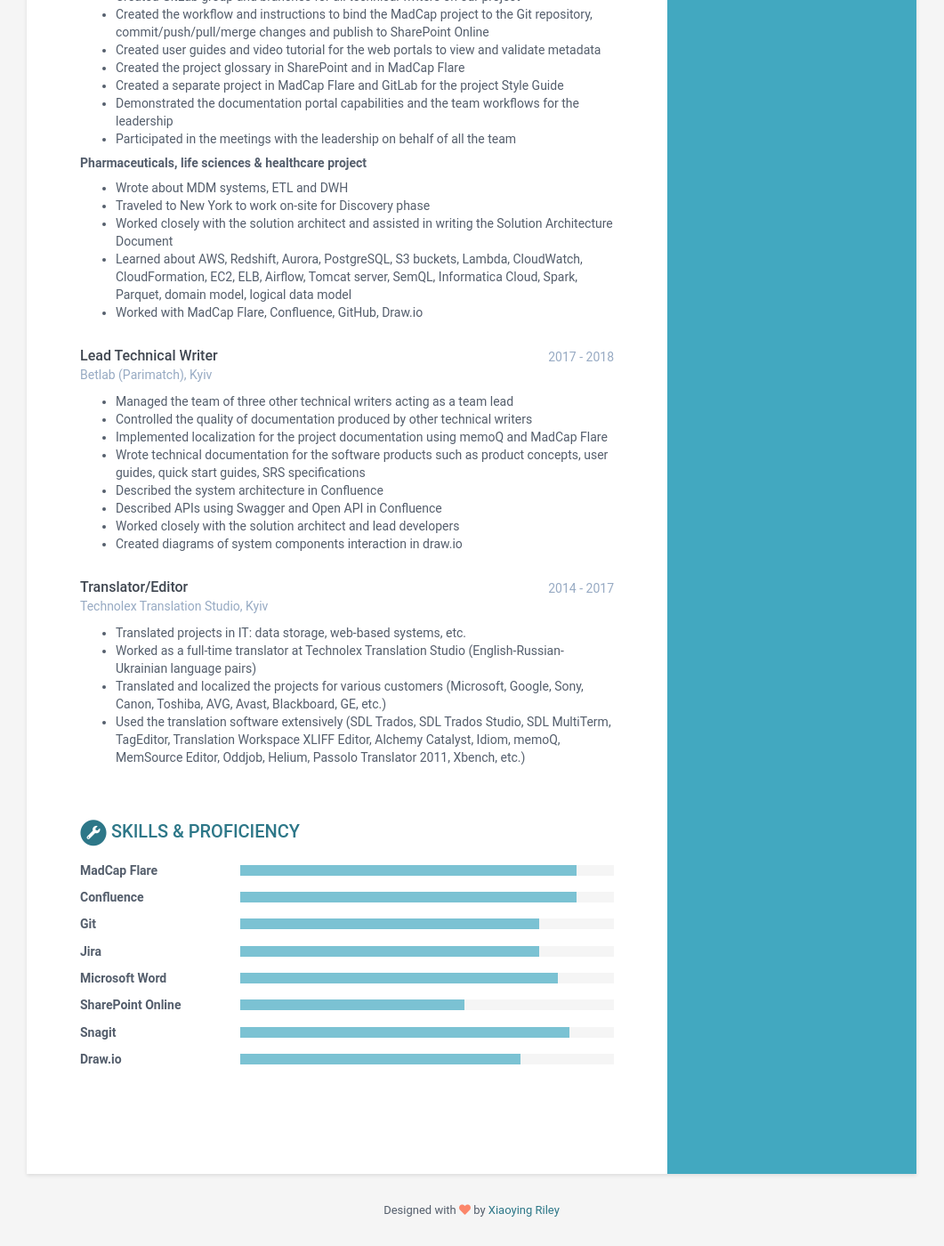
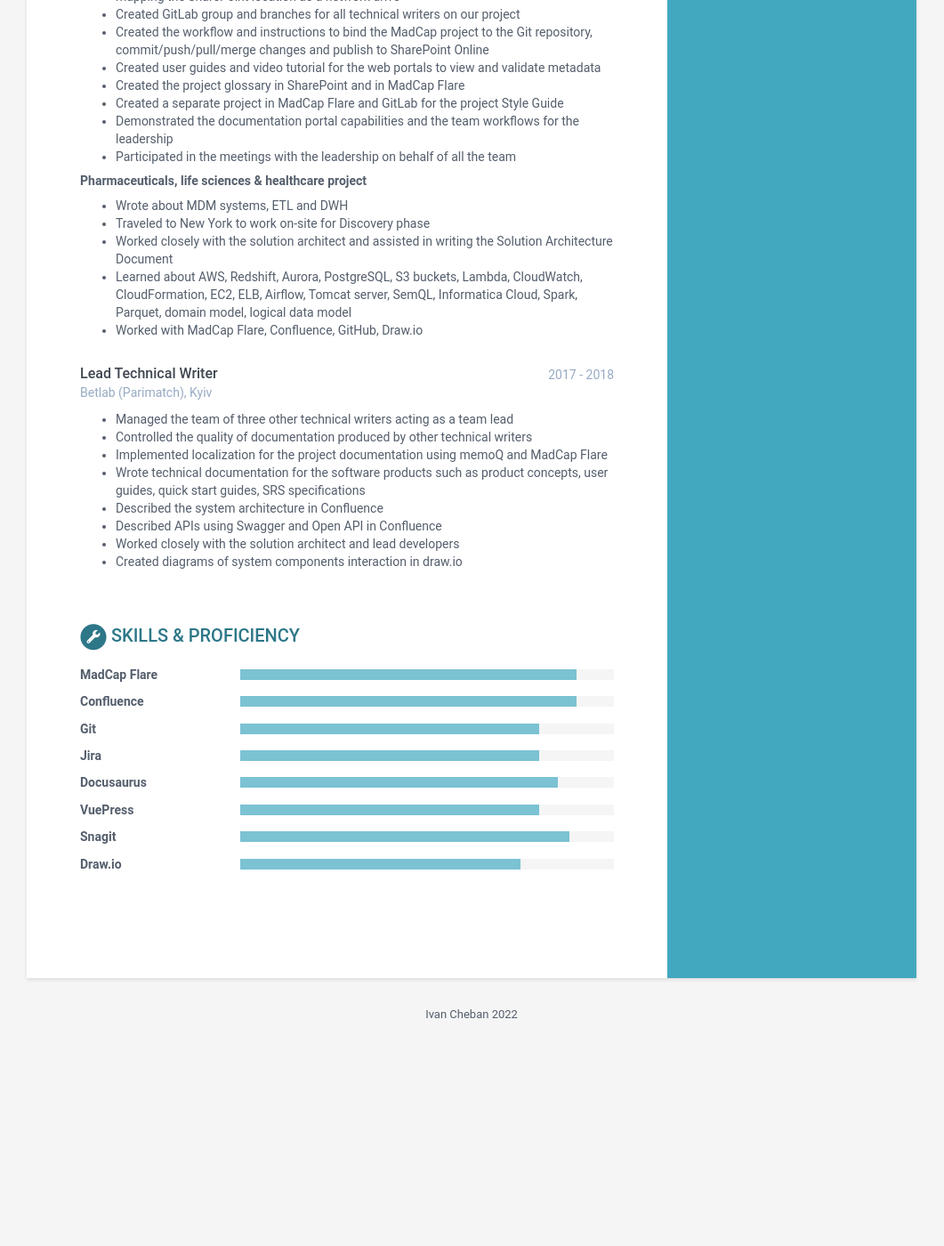
Before and after one commit to ivancheban/online-cv, a Jekyll site: the page built from index.html, in a window 1280 px wide and 1400 px high, scrolled down 1276 px. Shown: the whole window at 89% size, without its empty margins (110-1171 px from the left). Built offline with Jekyll 4.4.1, drawn with Linux system fonts in a browser that asks for light colours; after the commit the page ends 2457 px from its top, so only the background shows below that; some of the changed text lies outside the part shown.

```diff
--- a/_data/data.yml
+++ b/_data/data.yml
@@ -17,6 +17,7 @@ sidebar:
     # website: blog.webjeda.com #do not add http://
     skype: ivan_cheban
     telegram: ivan_cheban
+    website: https://docsy-site.netlify.app/docs/
     linkedin: ivan-cheban-a24b576
     github: ivancheban
     gitlab: ivancheban
@@ -50,10 +51,10 @@ career-profile:
     title: Career Profile
     summary: |
           - 5 years of experience as a technical writer
-          - 10+ years of experience in translation and interpreting
+          - Docs-as-code, static site generators experience
           - Experience in using MadCap Flare for writing technical documentation
-          - Confluence, Jira, Draw.io, Git
-          - Experience in writing about betting software, security systems, CMS, MDM systems
+          - Confluence, Jira, Draw.io, GitHub, GitLab, Bitbucket
+          - Experience in writing about fintech, life sciences & healthcare, security systems, CMS, MDM systems
           - Certified English translator
 
 education:
@@ -74,7 +75,7 @@ education:
           - Confluence, Jira, Draw.io, Git
           - Experience in writing about betting software, security systems, CMS, MDM systems
           - Certified English translator
-          - Fluent English, intermediate French, native Ukrainian and Russian languages
+          - Fluent English, intermediate French, native Ukrainian
 experiences:
     - role: Senior Technical Writer
       time: 2018 – Present
@@ -143,14 +144,6 @@ experiences:
           - Worked closely with the solution architect and lead developers
           - Created diagrams of system components interaction in draw.io
 
-    - role: Translator/Editor
-      time: 2014 - 2017
-      company: Technolex Translation Studio, Kyiv
-      details: |
-          - Translated projects in IT: data storage, web-based systems, etc.
-          - Worked as a full-time translator at Technolex Translation Studio (English-Russian-Ukrainian language pairs)
-          - Translated and localized the projects for various customers (Microsoft, Google, Sony, Canon, Toshiba, AVG, Avast, Blackboard, GE, etc.)
-          - Used the translation software extensively (SDL Trados, SDL Trados Studio, SDL MultiTerm, TagEditor, Translation Workspace XLIFF Editor, Alchemy Catalyst, Idiom, memoQ, MemSource Editor, Oddjob, Helium, Passolo Translator 2011, Xbench, etc.)
 skills:
     title: Skills &amp; Proficiency
 
@@ -167,11 +160,11 @@ skills:
       - name: Jira
         level: 80%
 
-      - name: Microsoft Word
+      - name: Docusaurus
         level: 85%
 
-      - name: SharePoint Online
-        level: 60%
+      - name: VuePress
+        level: 80%
 
       - name: Snagit
         level: 88%
@@ -180,4 +173,4 @@ skills:
         level: 75%
 
 footer: >
-    Designed with <i class="fas fa-heart"></i> by <a href="http://themes.3rdwavemedia.com" target="_blank" rel="nofollow">Xiaoying Riley</a>
+    Ivan Cheban 2022
```
